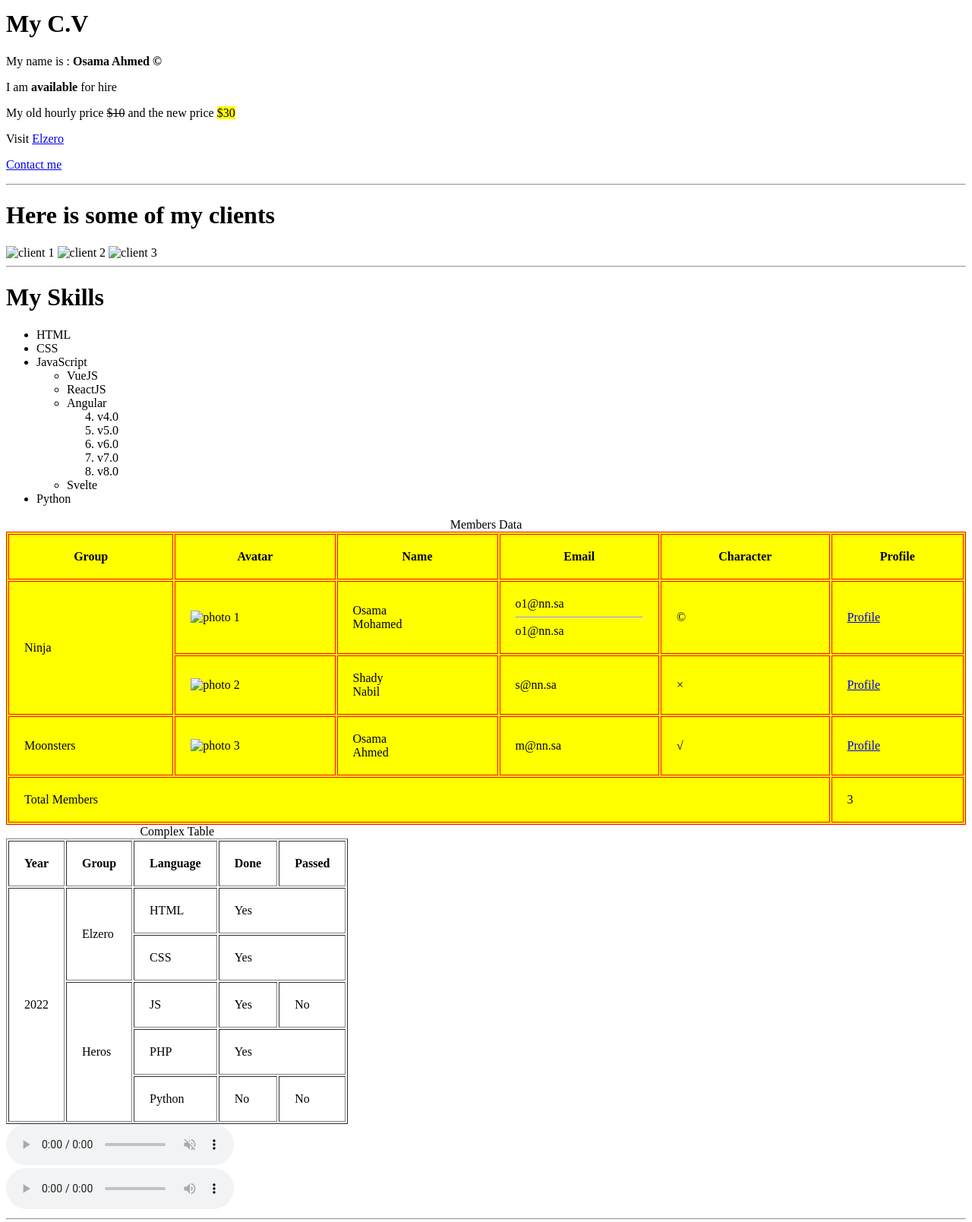
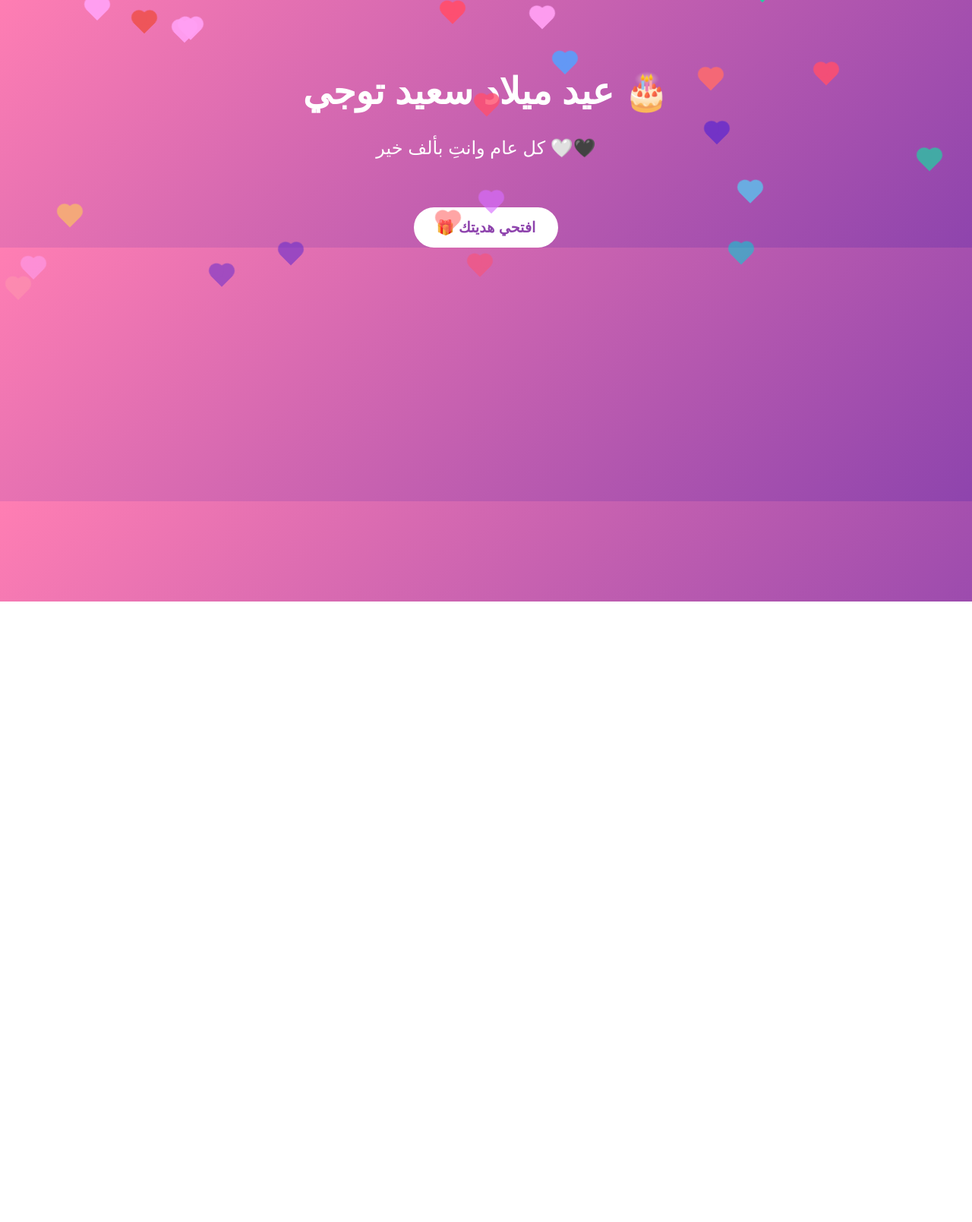
Before and after one commit to OsamaAhmed444/osama00.github.io, a plain HTML site: page index.html in a window 1280 px wide. Shown: the part 8-1617 px from the top of the page at 76% size. After the commit the page ends 800 px from the top, so only its background shows below. Drawn offline with Linux system fonts and the light colour scheme; grey boxes are pictures that could not be loaded.

Commit message:
Update index.html

```diff
--- a/index.html
+++ b/index.html
@@ -1,142 +1,141 @@
-<!DOCTYPE html>
-<html lang="en">
+ <!DOCTYPE html>
+<html lang="ar">
 <head>
-  <meta charset="UTF-8" />
-  <title>homework</title>
+  <meta charset="UTF-8">
+  <meta name="viewport" content="width=device-width, initial-scale=1.0">
+  <title>عيد ميلاد توجان 🎉</title>
+  <style>
+    body {
+      margin: 0;
+      padding: 0;
+      background: linear-gradient(135deg, #ff7eb3, #8e44ad);
+      color: #fff;
+      font-family: 'Cairo', sans-serif;
+      text-align: center;
+      overflow: hidden;
+    }
+
+    h1 {
+      font-size: 3em;
+      margin-top: 100px;
+      animation: fadeInDown 2s ease-in-out;
+    }
+
+    p {
+      font-size: 1.5em;
+      margin-top: 20px;
+      animation: fadeIn 3s ease-in-out;
+    }
+
+    .hearts {
+      position: fixed;
+      width: 100%;
+      height: 100%;
+      top: 0;
+      left: 0;
+      pointer-events: none;
+      overflow: hidden;
+    }
+
+    .heart {
+      width: 20px;
+      height: 20px;
+      background: white;
+      position: absolute;
+      top: -20px;
+      animation: floatDown 10s linear infinite;
+      transform: rotate(45deg);
+    }
+
+    .heart::before,
+    .heart::after {
+      content: '';
+      width: 20px;
+      height: 20px;
+      background: inherit;
+      border-radius: 50%;
+      position: absolute;
+    }
+
+    .heart::before {
+      top: -10px;
+      left: 0;
+    }
+
+    .heart::after {
+      left: -10px;
+      top: 0;
+    }
+
+    @keyframes fadeInDown {
+      0% { opacity: 0; transform: translateY(-50px); }
+      100% { opacity: 1; transform: translateY(0); }
+    }
+
+    @keyframes fadeIn {
+      0% { opacity: 0; }
+      100% { opacity: 1; }
+    }
+
+    @keyframes floatDown {
+      0% {
+        transform: translateY(0) rotate(45deg);
+        opacity: 1;
+      }
+      100% {
+        transform: translateY(100vh) rotate(45deg);
+        opacity: 0;
+      }
+    }
+
+    /* زر الهديّة */
+    .gift-btn {
+      display: inline-block;
+      margin-top: 40px;
+      padding: 15px 30px;
+      font-size: 1.2em;
+      background: #fff;
+      color: #8e44ad;
+      border: none;
+      border-radius: 30px;
+      cursor: pointer;
+      font-weight: bold;
+      transition: 0.3s;
+    }
+
+    .gift-btn:hover {
+      background: #ff7eb3;
+      color: #fff;
+      transform: scale(1.1);
+    }
+  </style>
 </head>
 <body>
-  <h1>My C.V</h1>
-  <p>My name is : <b>Osama Ahmed &copy;</b></p>
-  <p>I am <strong>available</strong> for hire</p>
-  <p>My old hourly price <del>$10</del> and the new price <mark>$30</mark></p>
-  <p>
-    Visit
-    <a href="https://elzero.org/html-assignments-lesson-from-11-to-14/" target="_blank" title="go to elzero">Elzero</a>
-  </p>
-  <p>
-    <a href="mailto:osamaalnady00@gmail.com" title="osama">Contact me</a>
-  </p>
-  <hr />
-  <h1>Here is some of my clients</h1>
-  <img src="Screenshot 2025-07-09 182828.png" alt="client 1" width="50" height="50" />
-  <img src="Screenshot 2025-07-09 182828.png" alt="client 2" width="50" height="50" />
-  <img src="Screenshot 2025-07-09 182828.png" alt="client 3" width="50" height="50" />
-  <hr />
-  <h1>My Skills</h1>
-  <ul>
-    <li>HTML</li>
-    <li>CSS</li>
-    <li>JavaScript
-      <ul>
-        <li>VueJS</li>
-        <li>ReactJS</li>
-        <li>Angular
-          <ol start="4">
-            <li>v4.0</li>
-            <li>v5.0</li>
-            <li>v6.0</li>
-            <li>v7.0</li>
-            <li>v8.0</li>
-          </ol>
-        </li>
-        <li>Svelte</li>
-      </ul>
-    </li>
-    <li>Python</li>
-  </ul>
+  <h1>عيد ميلاد سعيد توجي 🎂</h1>
+  <p>كل عام وانتِ بألف خير 🤍🖤</p>
 
-  <table border="1" width="100%" height="100%" cellpadding="20" bordercolor="red" bgcolor="yellow">
-    <caption>Members Data</caption>
-    <thead>
-      <tr>
-        <th>Group</th>
-        <th>Avatar</th>
-        <th>Name</th>
-        <th>Email</th>
-        <th>Character</th>
-        <th>Profile</th>
-      </tr>
-    </thead>
-    <tbody>
-      <tr>
-        <td rowspan="2">Ninja</td>
-        <td><img src="Screenshot 2025-07-09 182828.png" alt="photo 1" width="40" height="40" /></td>
-        <td>Osama<br> Mohamed</td>
-        <td>o1@nn.sa <hr> o1@nn.sa</td>
-        <td>&copy;</td>
-        <td><a href="https://elzero.org/html-assignments-lesson-from-15-to-18/" target="_blank">Profile</a></td>
-      </tr>
-      <tr>
-        <td><img src="Screenshot 2025-07-09 182828.png" alt="photo 2" width="40" height="40" /></td>
-        <td>Shady<br>Nabil</td>
-        <td>s@nn.sa</td>
-        <td>&times;</td>
-        <td><a href="https://elzero.org/html-assignments-lesson-from-15-to-18/" target="_blank">Profile</a></td>
-      </tr>
-      <tr>
-        <td>Moonsters</td>
-        <td><img src="Screenshot 2025-07-09 182828.png" alt="photo 3" width="40" height="40" /></td>
-        <td>Osama<br>Ahmed</td>
-        <td>m@nn.sa</td>
-        <td>&radic;</td>
-        <td><a href="https://elzero.org/html-assignments-lesson-from-15-to-18/" target="_blank">Profile</a></td>
-      </tr>
-    </tbody>
-    <tfoot>
-      <tr>
-        <td colspan="5">Total Members</td>
-        <td>3</td>
-      </tr>
-    </tfoot>
-  </table>
+  <!-- زر -->
+  <button class="gift-btn" onclick="alert('🎁  تفو عليك توجي 💜✨')">
+    🎁 افتحي هديتك
+  </button>
 
-  <table border="1" width="200" cellpadding="20">
-    <caption>Complex Table</caption>
-    <thead>
-      <tr>
-        <th>Year</th>
-        <th>Group</th>
-        <th>Language</th>
-        <th>Done</th>
-        <th>Passed</th>
-      </tr>
-    </thead>
-    <tbody>
-      <tr>
-        <td rowspan="5">2022</td>
-        <td rowspan="2">Elzero</td>
-        <td>HTML</td>
-        <td colspan="2">Yes</td>
-      </tr>
-      <tr>
-        <td>CSS</td>
-        <td colspan="2">Yes</td>
-      </tr>
-      <tr>
-        <td rowspan="3">Heros</td>
-        <td>JS</td>
-        <td>Yes</td>
-        <td>No</td>
-      </tr>
-      <tr>
-        <td>PHP</td>
-        <td colspan="2">Yes</td>
-      </tr>
-      <tr>
-        <td>Python</td>
-        <td>No</td>
-        <td>No</td>
-      </tr>
-    </tbody>
-  </table>
-  <audio src="Albumaty.Com.Shakosh.Omar.Kamal.Bent.Elgeran (1).mp3" type="audio/mpeg" controls loop muted></audio>
-  <br>
-  <audio controls>
-    <source src="Albumaty.Com.Shakosh.Omar.Kamal.Bent.Elgeran (1).mp3" type="audio/mpeg">
-  </audio>
-  <hr>
-  <video width="600px" height="400px" controls poster="solo-levelling-season-2-finale-993c204.jpg">
-        <source src="videos/" type="video/mp4">
-    </video>
+  <div class="hearts" id="hearts"></div>
+
+  <script>
+    const heartsContainer = document.getElementById('hearts');
+    const colors = [
+      "#ff4d6d", "#ff99ac", "#d66bff", "#9b59b6", "#ff6b6b",
+      "#feca57", "#48dbfb", "#1dd1a1", "#ff9ff3", "#54a0ff",
+      "#5f27cd", "#c8d6e5", "#ee5253", "#00d2d3", "#ff9f43"
+    ];
+    for (let i = 0; i < 50; i++) {
+      const heart = document.createElement('div');
+      heart.classList.add('heart');
+      heart.style.left = Math.random() * 100 + 'vw';
+      heart.style.animationDelay = Math.random() * 10 + 's';
+      heart.style.background = colors[Math.floor(Math.random() * colors.length)];
+      heartsContainer.appendChild(heart);
+    }
+  </script>
 </body>
 </html>
```
